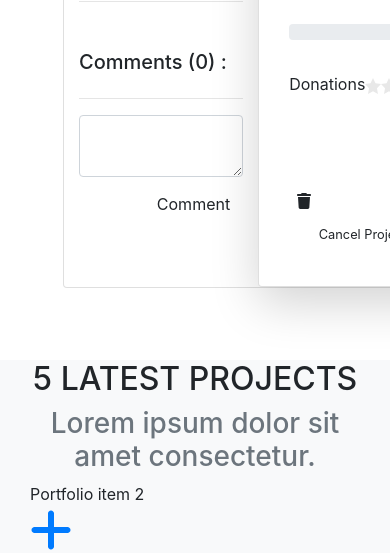
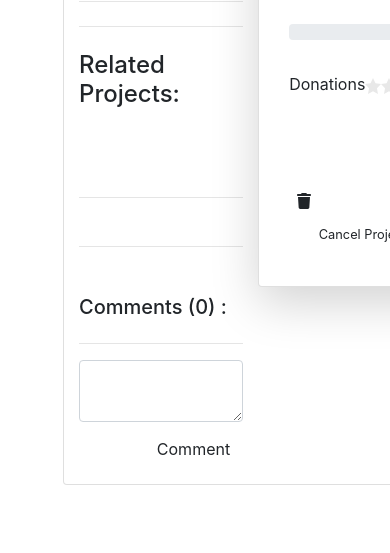
Before and after one commit to enasMetwaly/crowd_funding, a Django app: page /main/details/1/donate in a window 390 px wide; the page is wider, and only the part inside the window is pictured. Shown: the part 500-1053 px from the top of that part. Run offline with Django 4.2, Linux system fonts and the light colour scheme; some libraries are stand-ins or nearby versions.

Commit message:
related projects and editing tags

```diff
--- a/mainproject/templates/mainproject/details.html
+++ b/mainproject/templates/mainproject/details.html
@@ -56,7 +56,33 @@
               </p>
               <p class="text-secondary"><span class="text-sm text-dark">from: {{project.start_time}}</span>
                 <span class="text-sm text-dark"> to: </span>{{project.end_time}}</p>
+                <hr class="my-4" />
+                <div class="tags_container">
+                  {% for tag in current_project_tags %}
+                      <a href="#" class="bg-light py-1 px-2 rounded">{{ tag }}</a>
+                  {% endfor %}
+              </div>
 
+              <hr class="my-4" />
+             <!-- Related Projects -->
+                <!-- Related Projects -->
+                <h4 class="">Related Projects:</h4>
+                <div class="col-md-12 d-flex justify-content-around py-3 flex-wrap">
+                {% for related_project in related_projects %}
+                <div class="col-md-5 card p-3 mt-2">
+                  <a href="{% url 'detailsproject' related_project.id %}">
+                    <div style="height: 150px">
+                      <!-- Display the first image of the related project (you may need to adjust this based on your project structure) -->
+                      <img src="{{ related_project.image_set.first.images.url }}" alt="project-img" class="img-fluid rounded" style="height: inherit; width: 100%;">
+                    </div>
+                  </a>
+                  <a href="{% url 'detailsproject' related_project.id %}" class="text-dark">
+                    <h6 class="my-3 text-center">{{ related_project.title|title }}</h6>
+                  </a>
+                </div>
+                {% endfor %}
+                </div>
+                <hr class="my-5" />
               <hr class="my-4" />
               <!-- Comments -->
               <h5 class="mt-5">Comments ({{ comments|length }}) :</h5>
--- a/mainproject/views.py
+++ b/mainproject/views.py
@@ -114,6 +114,10 @@ def details_project(request, id):
     average_rating = project.rate_set.all().aggregate(Avg('rate'))['rate__avg']
     # return user rating if found
     user_rating = 0
+    current_project_tags = project.tags.all()
+    related_projects = Project.objects.filter(tags__in=current_project_tags).exclude(id=project.id).distinct()
+    related_projects = related_projects.order_by('-start_time')
+    related_projects = related_projects[:4]
 
     if 'user_id' in request.session:
         # prev_rating = Project.rate_set.get(user_id=user.id)
@@ -142,7 +146,8 @@ def details_project(request, id):
           'check_target': project.total_target*.25,
           'check_target': project.total_target*.25,
           'donation': donate["donation__sum"] if donate["donation__sum"] else 0,
-
+          'current_project_tags':current_project_tags,
+          'related_projects':related_projects,
              }
     return render(request, 'mainproject/details.html', context)
 
```
